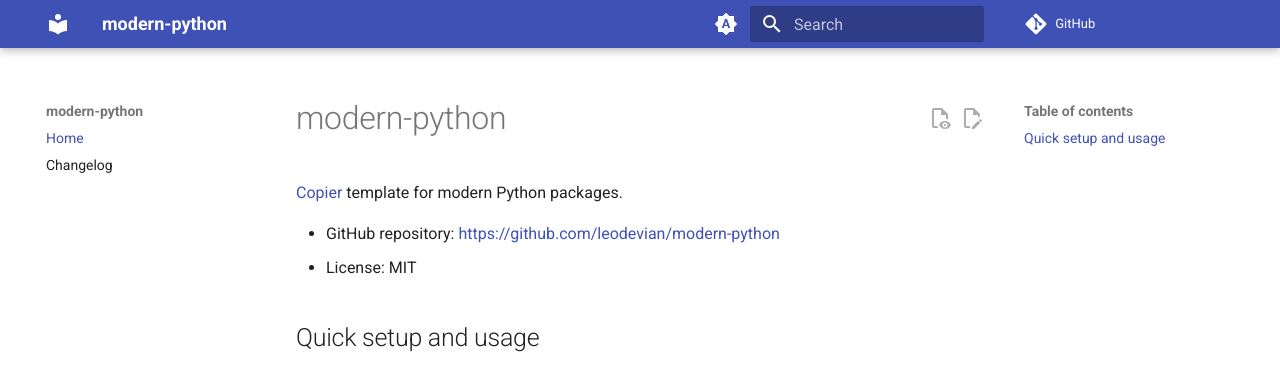
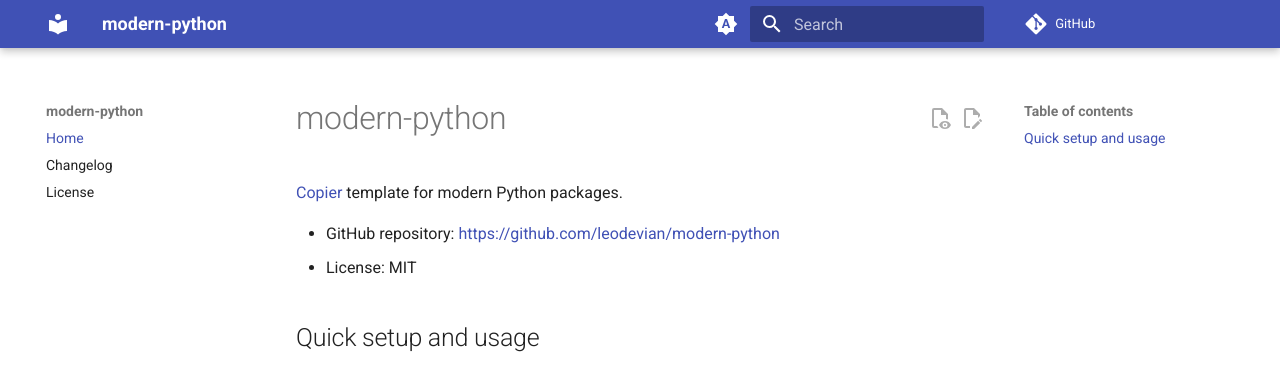
Before and after one commit to leodevian/modern-python, an MkDocs documentation site: the page built from docs/index.md, in a window 1280 px wide. Shown: the top 375 px of the page. Built offline with MkDocs 1.6.1 and Material for MkDocs 9.7.7, drawn with Linux system fonts in a browser that asks for light colours; comment, search, counter and statistics services are not loaded.

Commit message:
docs: add the license to the documentation

```diff
--- a/mkdocs.yaml
+++ b/mkdocs.yaml
@@ -9,6 +9,7 @@
 nav:
   - Home: index.md
   - Changelog: changelog.md
+  - License: license.md
 
 validation:
   omitted_files: warn
```
Also changed, not shown: docs/license.md (added, +1 -0 lines).
